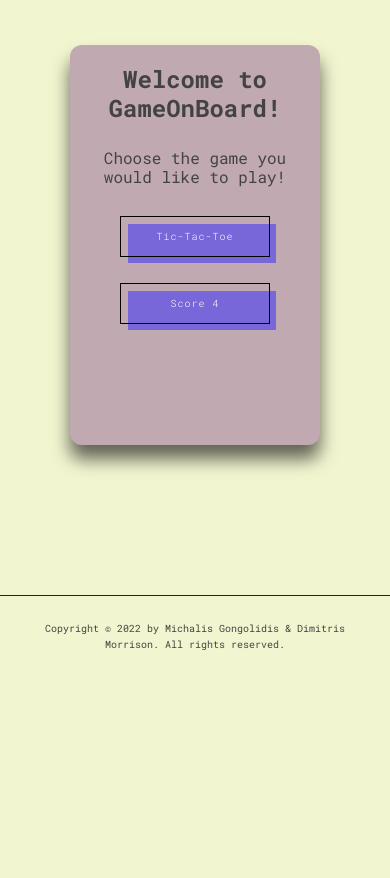
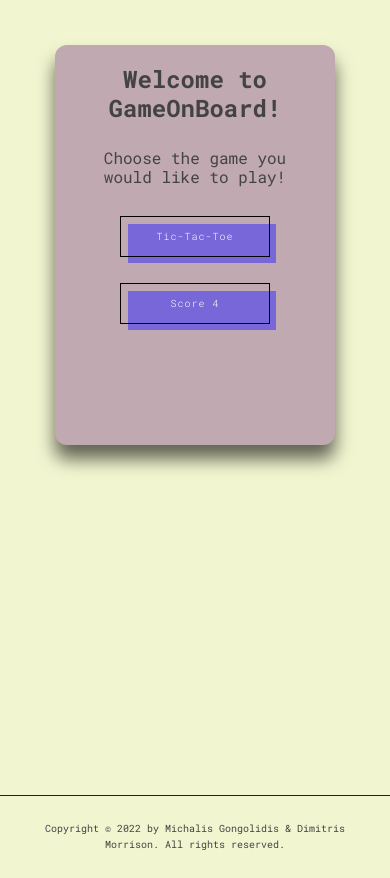
Before and after one commit to MikeGongolidis/GameOnboard, a plain HTML site: page index.html in a window 390 px wide. Shown: the part 87-965 px from the top of the page. Before the commit the page ends 844 px from the top, so only its background shows below. Drawn offline with Linux system fonts and the light colour scheme.

Commit message:
minor fixes

```diff
--- a/style.css
+++ b/style.css
@@ -57,8 +57,8 @@ body {
 }
 
 .container {
-  margin: 10rem auto 35rem;
-  height: 65rem;
+  margin: 10rem auto;
+  height: 60rem;
   width: 50rem;
   background-color: var(--container-color);
   box-shadow: 0 14px 18px 0 rgba(0, 0, 0, 0.6);
@@ -124,6 +124,7 @@ body {
 
 /* Footer */
 footer {
+  margin: 35rem auto 0;
   border-top: 1px solid #262222;
 }
 
@@ -148,9 +149,9 @@ footer {
   }
 
   .container {
-    margin: 7rem auto 15rem;
+    margin: 7rem auto;
     height: 50rem;
-    width: 30rem;
+    width: 35rem;
   }
 
   .welcome {
@@ -171,6 +172,10 @@ footer {
     font-size: 1.6rem;
   }
 
+  footer {
+    margin: 35rem auto 0;
+  }
+
   .copyright {
     font-size: 1.1rem;
   }
@@ -189,9 +194,9 @@ footer {
   }
 
   .container {
-    margin: 5rem auto 15rem;
+    margin: 5rem auto;
     height: 40rem;
-    width: 25rem;
+    width: 28rem;
   }
 
   .welcome {
@@ -212,6 +217,10 @@ footer {
     font-size: 1rem;
   }
 
+  footer {
+    margin: 35rem auto 0;
+  }
+
   .copyright {
     font-size: 1rem;
   }
```
